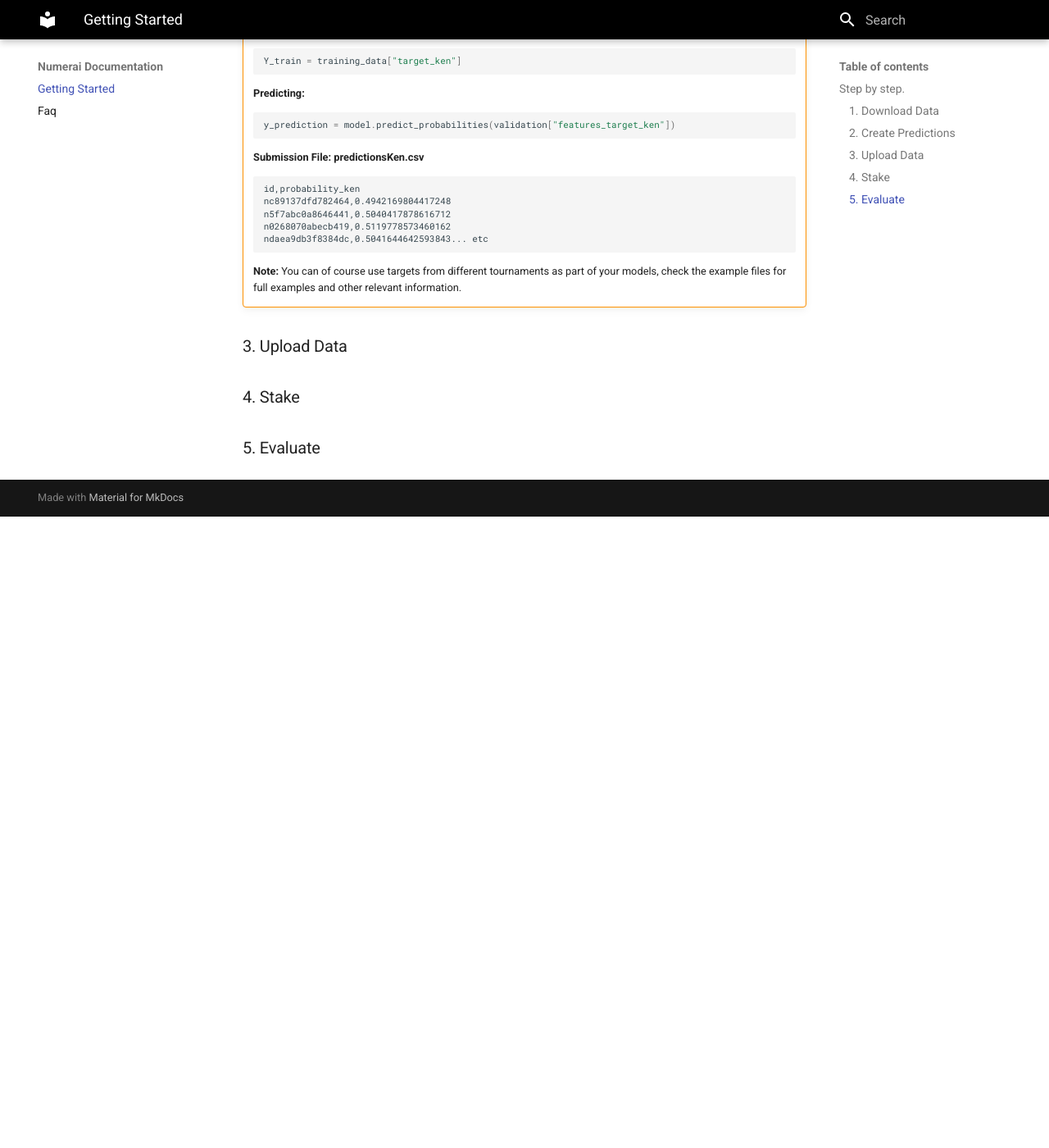
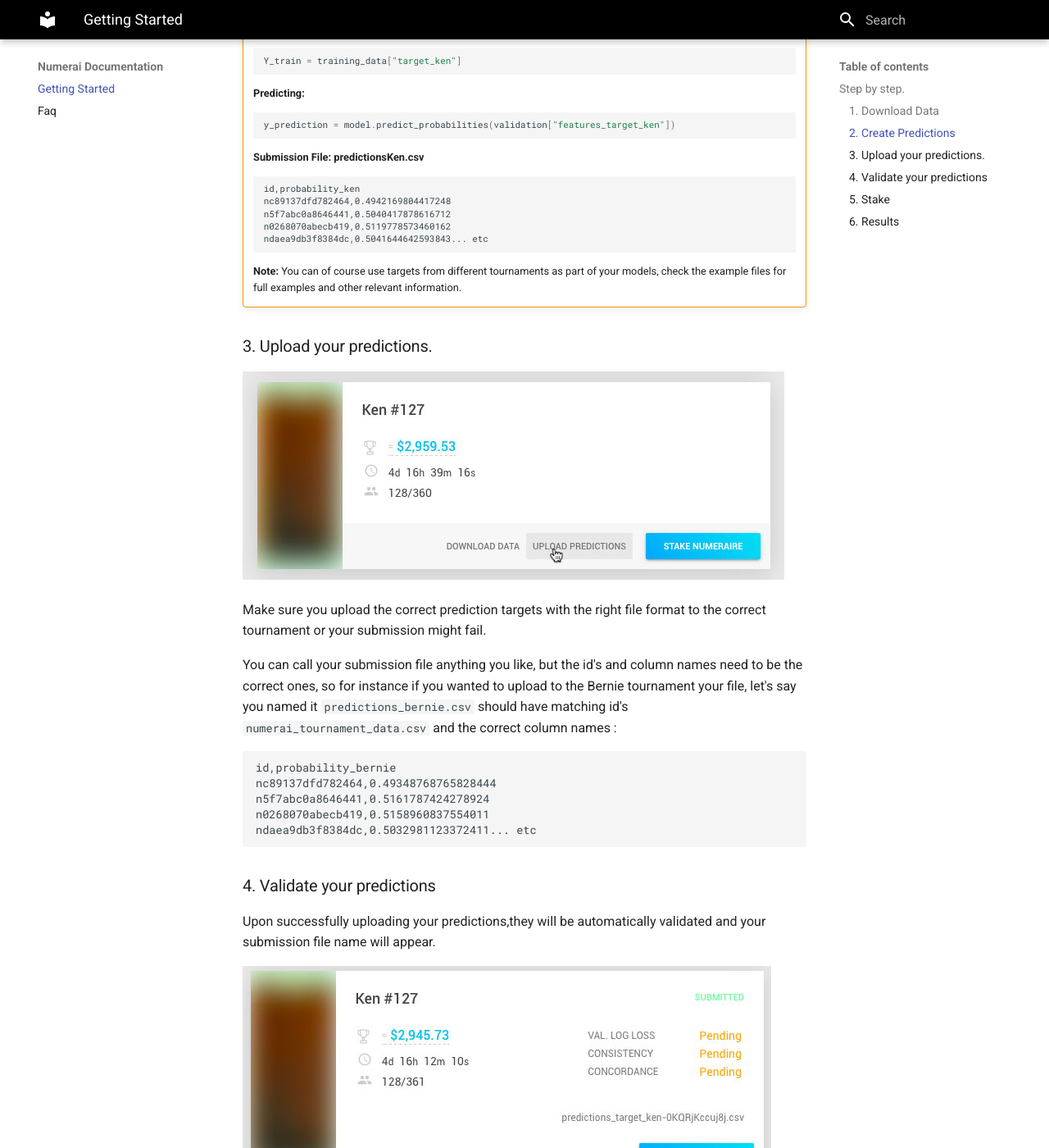
Before and after one commit to numerai/docs, an MkDocs documentation site: the page built from docs/index.md, in a window 1280 px wide and 1400 px high, scrolled down 1506 px. Shown: the whole window at 82% size. Built offline with MkDocs 1.6.1 and Material for MkDocs 9.7.7, drawn with Linux system fonts in a browser that asks for light colours; before the commit the page ends 2136 px from its top, so only the background shows below that; some of the changed text lies outside the part shown.

Commit message:
More step by step

````diff
--- a/docs/index.md
+++ b/docs/index.md
@@ -1,6 +1,6 @@
 # Getting Started
 
-- For an overview please visit our LEARN page: [numer.ai/learn](https://numer.ai/learn).
+- For an overview of the project please visit our LEARN page: [numer.ai/learn](https://numer.ai/learn).
 <br/>
 
 ## Step by step.
@@ -72,6 +72,35 @@
     **Note:** You can of course use targets from different tournaments as part of your models, check the example files for full examples and other relevant information.
 
 
-### 3. Upload Data
-### 4. Stake
-### 5. Evaluate
+### 3. Upload your predictions.
+
+![uploadPredictions](img/uploadPredictions.jpg)
+
+Make sure you upload the correct prediction targets with the right file format to the correct tournament or your submission might fail.
+
+You can call your submission file anything you like, but the id's and column names need to be the correct ones, so for instance if you wanted to upload to the Bernie tournament your file, let's
+say you named it `predictions_bernie.csv` should have matching id's `numerai_tournament_data.csv` and the correct column names :
+
+``` csv
+id,probability_bernie
+nc89137dfd782464,0.49348768765828444
+n5f7abc0a8646441,0.5161787424278924
+n0268070abecb419,0.5158960837554011
+ndaea9db3f8384dc,0.5032981123372411... etc
+```
+
+
+### 4. Validate your predictions
+
+Upon successfully uploading your predictions,they will be automatically validated and your submission file name will appear.
+
+![uploadedPredictions](img/uploadedPredictions.jpg)
+
+Once validated ( you might need to refresh the page ) your submission score will appear :
+
+![validatedPredictions](img/validatedPredictions.jpg)
+
+### 5. Stake
+
+
+### 6. Results
````
Also changed, not shown: docs/img/uploadPredictions.jpg (added), docs/img/uploadedPredictions.jpg (added), docs/img/validatedPredictions.jpg (added), site/img/uploadPredictions.jpg (added), site/img/uploadedPredictions.jpg (added), site/img/validatedPredictions.jpg (added), site/index.html, site/search/search_index.json, site/sitemap.xml, 1 other file.
